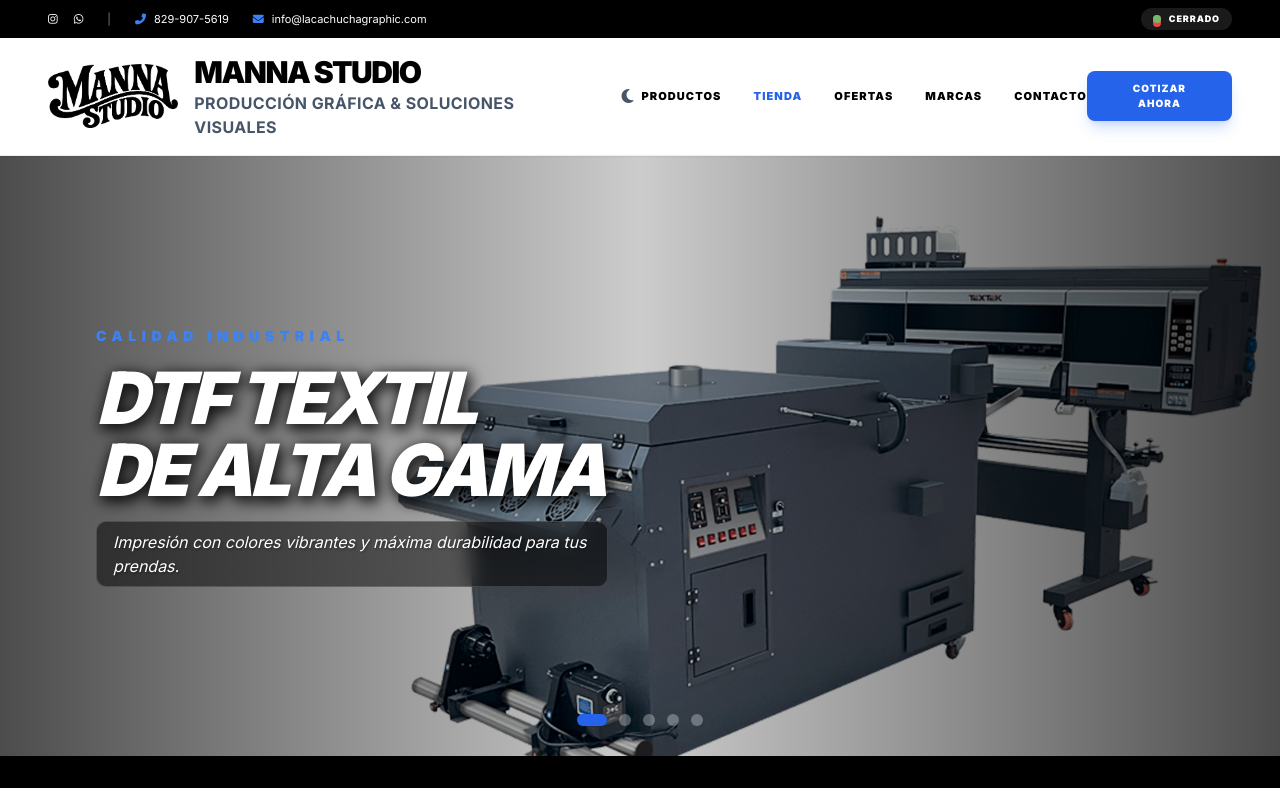
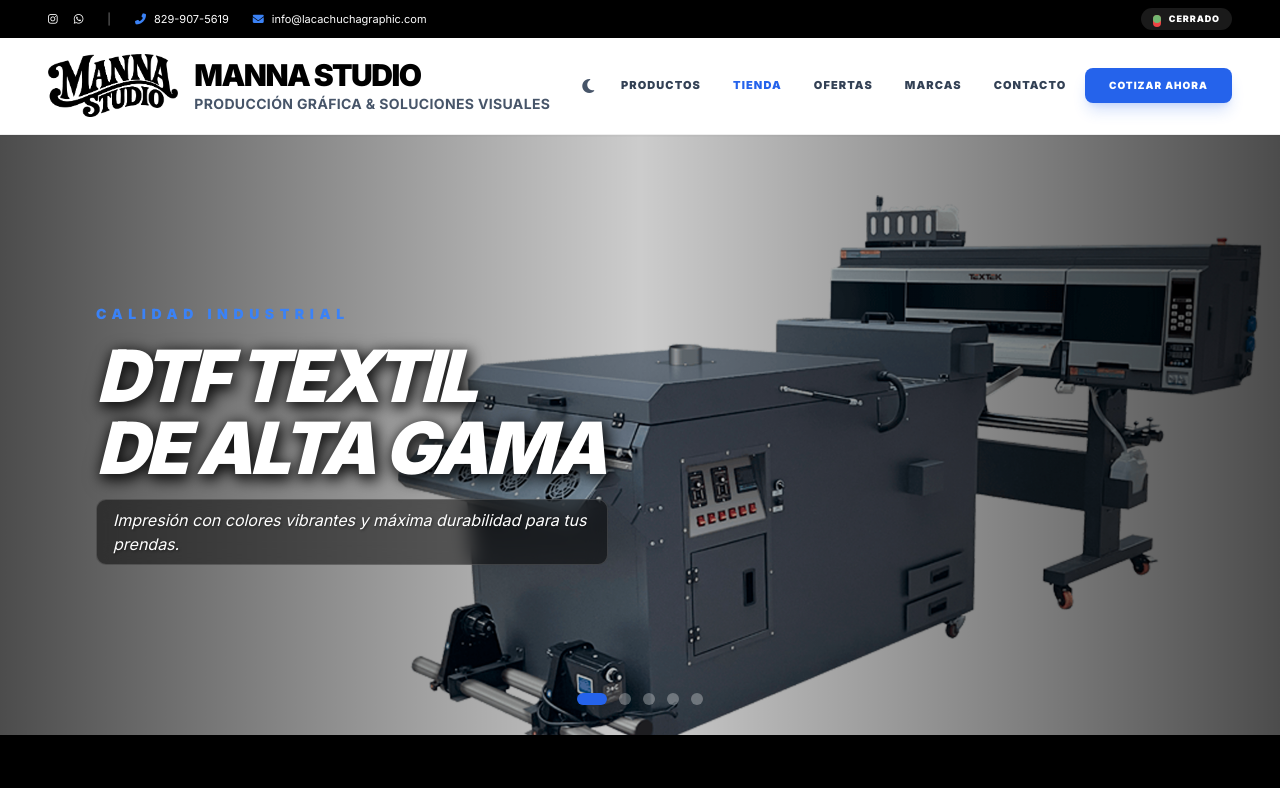
Before and after one commit to heinueljimenez/la-cachucha-frontend, a plain HTML site: page index.html in a window 1280 px wide. Shown: the top 788 px of the page. Drawn offline with nearby package versions, Linux system fonts and the light colour scheme; no server answers.

Commit message:
Fix colores y boton de darkmode

```diff
--- a/index.html
+++ b/index.html
@@ -210,13 +210,13 @@
         </div>
     </div>
 
-<nav class="nav-main sticky top-0 z-50 py-4 px-6 md:px-12 flex justify-between items-center shadow-sm">
+<nav class="nav-main sticky top-0 z-50 py-4 px-6 md:px-12 flex justify-between items-center shadow-sm bg-white dark:bg-slate-900 transition-colors">
     <div class="flex items-center gap-4">
         <img src="manna_logo.png" class="h-16 w-auto object-contain" alt="Logo">
 
         <div class="flex flex-col justify-center">
-            <span class="font-black dark:text-white text-3xl tracking-tighter uppercase leading-tight">Manna Studio</span>
-            <span class="text-[14px] md:text-[16px] font-bold text-slate-600 dark:text-slate-300 tracking-wide uppercase">Producción Gráfica & Soluciones Visuales</span>
+            <span class="font-black text-black dark:text-white text-2xl md:text-3xl tracking-tighter uppercase leading-tight">Manna Studio</span>
+            <span class="text-[12px] md:text-[14px] font-bold text-slate-600 dark:text-slate-400 tracking-wide uppercase">Producción Gráfica & Soluciones Visuales</span>
         </div>
 
         <button onclick="toggleDarkMode()" class="ml-2 p-2 rounded-full hover:bg-slate-100 dark:hover:bg-slate-800 transition-all" id="dark-mode-btn">
@@ -224,7 +224,7 @@
         </button>
     </div>
 
-    <div class="hidden lg:flex items-center gap-8 font-black text-[11px] uppercase tracking-widest dark:text-slate-200">
+    <div class="hidden lg:flex items-center gap-8 font-black text-[11px] uppercase tracking-widest text-slate-700 dark:text-slate-200">
         <a href="#productos-slider" class="hover:text-blue-600 transition-colors">Productos</a>
         <a href="#cotizador" class="text-blue-600">Tienda</a>
         <a href="#ofertas-especiales" class="hover:text-blue-600 transition-colors">Ofertas</a>
```
